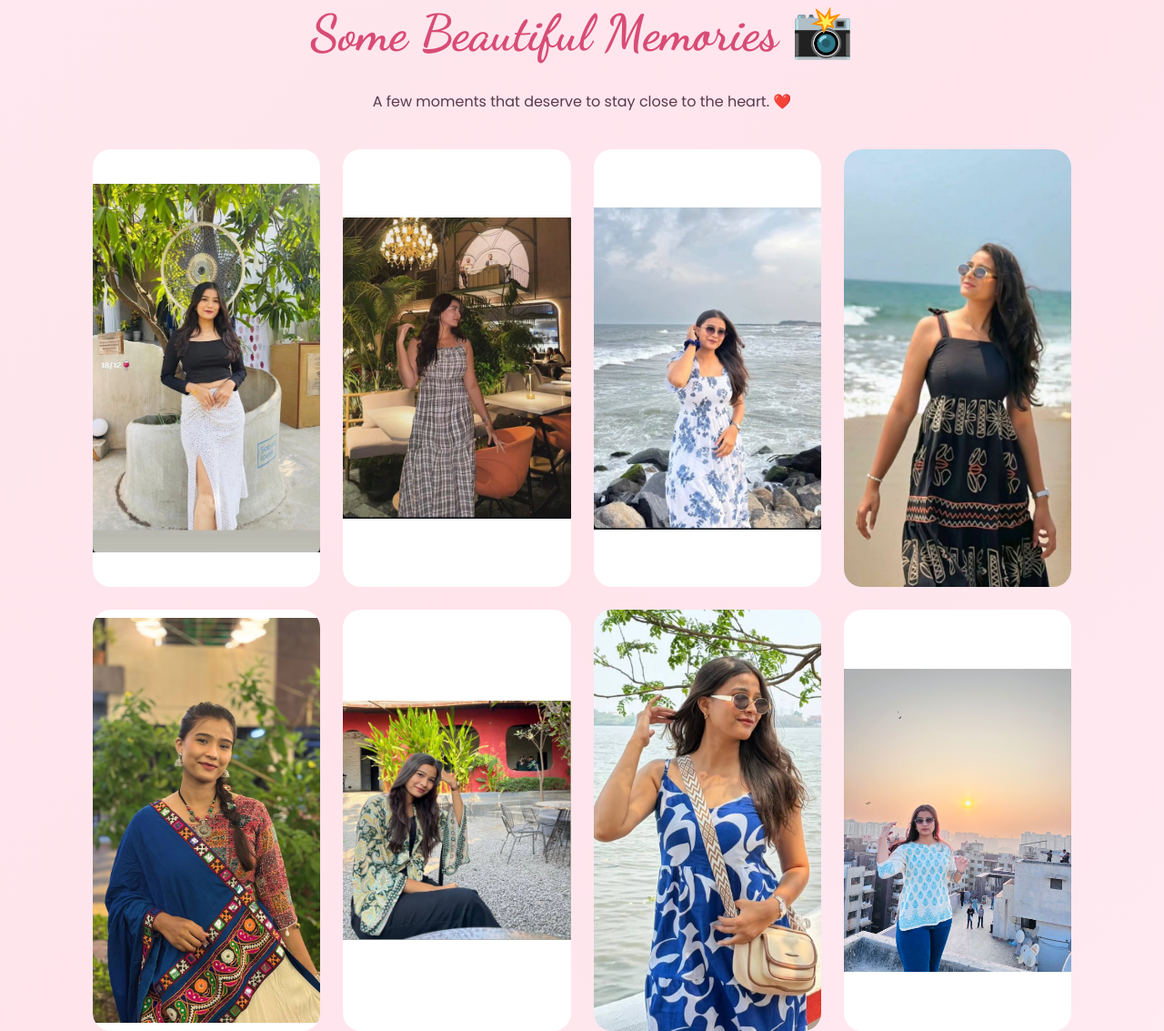
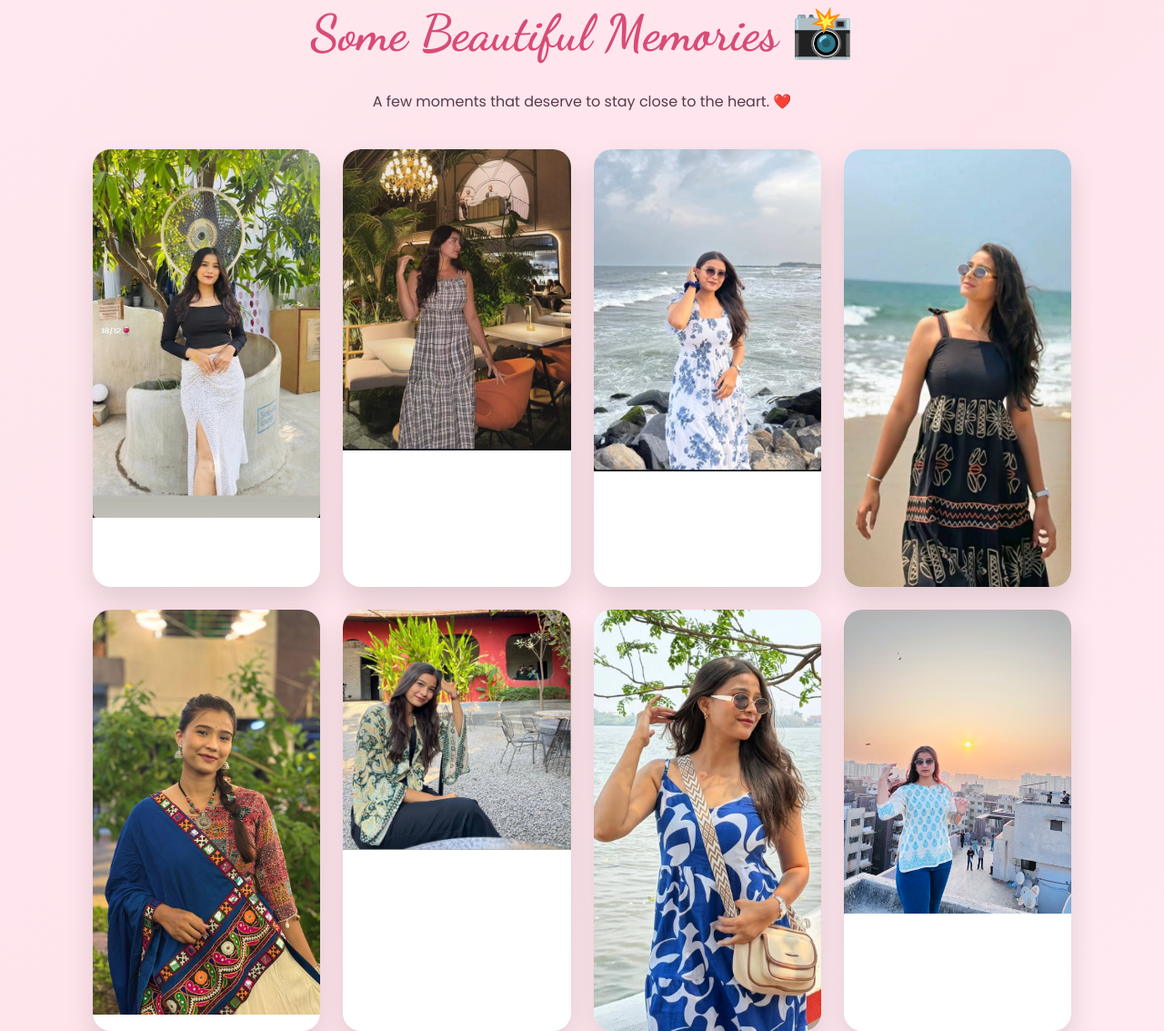
Before and after one commit to yash2816/Birthday-website, a plain HTML site: page index.html in a window 1280 px wide. Shown: the part 2345-3478 px from the top of the page at 91% size. Drawn offline with Linux system fonts and the light colour scheme.

Commit message:
Refactor CSS styles for consistency and clarity

```diff
--- a/style.css
+++ b/style.css
@@ -148,30 +148,27 @@ color: #e75480;
 }
 /* GALLERY */
 .gallery {
-max-width: 1100px;
-margin: auto;
-display: grid;
-grid-template-columns:
-    repeat(auto-fit, minmax(220px, 1fr));
-gap: 25px;
+    max-width: 1100px;
+    margin: auto;
+
+    display: grid;
+    grid-template-columns: repeat(auto-fit, minmax(220px, 1fr));
+    gap: 25px;
 }
 .photo-card {
-    min-height: 350px;
+    width: 100%;
     border-radius: 20px;
     overflow: hidden;
     background: white;
-
-    display: flex;
-    align-items: center;
-    justify-content: center;
+    box-shadow: 0 15px 30px rgba(0, 0, 0, 0.12);
+    transition: 0.4s;
 }
 
 .photo-card img {
     width: 100%;
     height: auto;
-    max-height: 500px;
+    display: block;
     object-fit: contain;
-    display: block;
 }
 /* LETTER */
 .letter-section {
```
